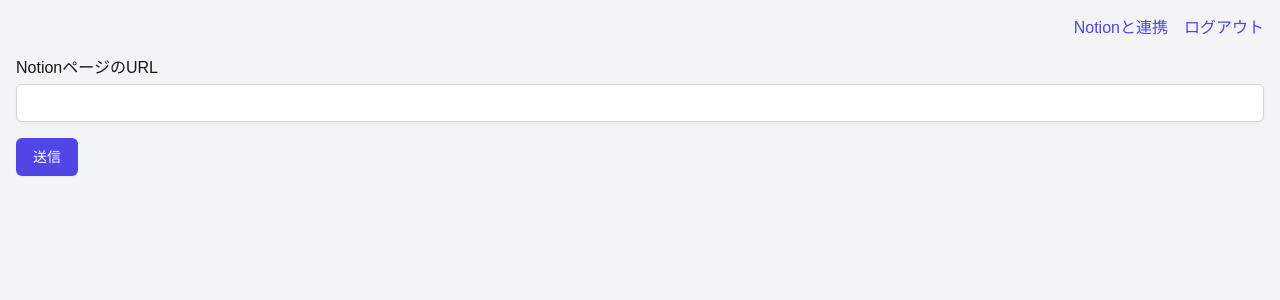
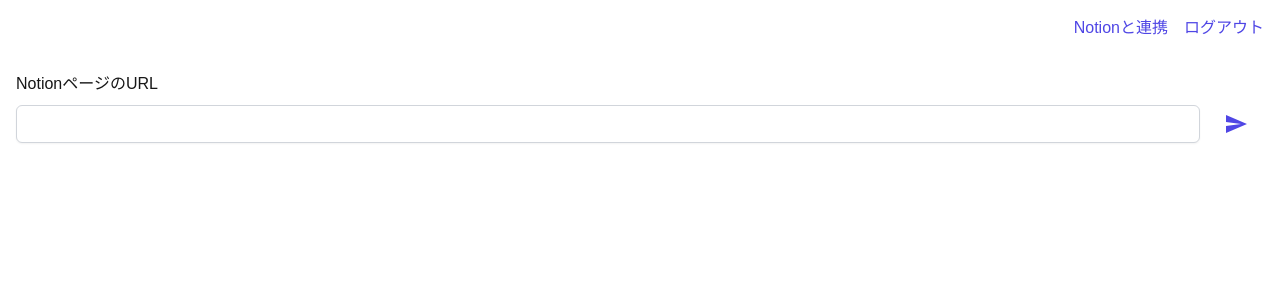
Before and after one commit to koyashimano/notion-to-md-next, a Next.js app: page / in a window 1280 px wide. Shown: the top 300 px of the page. Built offline with nearby package versions, Linux system fonts and the light colour scheme; no server answers.

Commit message:
Change layout

```diff
--- a/src/app/layout.tsx
+++ b/src/app/layout.tsx
@@ -14,7 +14,7 @@ export default function RootLayout({
 }>) {
   return (
     <html lang="ja">
-      <body className="bg-gray-100 p-4">
+      <body className="h-screen overflow-y-hidden">
         <NextAuthProvider>{children}</NextAuthProvider>
       </body>
     </html>
--- a/src/app/page.tsx
+++ b/src/app/page.tsx
@@ -5,6 +5,7 @@ import { notionToMarkdownAction } from "@/actions/notion_to_markdown";
 import MarkdownContent from "@/components/MarkdownContent";
 import { signOut, useSession } from "next-auth/react";
 import { useActionState } from "react";
+import { MdSend } from "react-icons/md";
 
 export default function Page() {
   const [state, action, isPending] = useActionState(notionToMarkdownAction, {});
@@ -13,8 +14,8 @@ export default function Page() {
   const result = state.result;
 
   return (
-    <div className="flex flex-col gap-4">
-      <div className="flex items-center justify-end gap-4 bg-gray-100">
+    <div className="flex h-full flex-col">
+      <div className="flex items-center justify-end gap-4 p-4">
         <form action={notionAuth}>
           <button
             type="submit"
@@ -31,26 +32,28 @@ export default function Page() {
           ログアウト
         </button>
       </div>
-      <form action={action} className="space-y-4">
+      <form action={action} className="space-y-4 p-4">
         <label className="block">
           NotionページのURL
-          <input
-            type="text"
-            name="url"
-            defaultValue={state.data?.url}
-            className="mt-1 block w-full rounded-md border border-gray-300 px-3 py-2 shadow-sm focus:border-indigo-500 focus:outline-none focus:ring-indigo-500 sm:text-sm"
-          />
+          <div className="mt-2 flex items-center gap-2">
+            <input
+              type="text"
+              name="url"
+              defaultValue={state.data?.url}
+              className="block flex-1 rounded-md border border-gray-300 px-3 py-2 shadow-sm focus:border-indigo-500 focus:outline-none focus:ring-indigo-500 sm:text-sm"
+            />
+            <button
+              type="submit"
+              className="px-4 py-2 text-sm font-medium text-indigo-600 hover:text-indigo-700 disabled:text-gray-400 disabled:opacity-50"
+              disabled={isPending}
+            >
+              <MdSend className="h-6 w-6" aria-label="送信" />
+            </button>
+          </div>
           {!isPending && state.errors?.url && (
             <p className="mt-2 text-sm text-red-600">{state.errors.url}</p>
           )}
         </label>
-        <button
-          type="submit"
-          className="inline-flex justify-center rounded-md border border-transparent bg-indigo-600 px-4 py-2 text-sm font-medium text-white shadow-sm hover:bg-indigo-700 focus:outline-none focus:ring-2 focus:ring-indigo-500 focus:ring-offset-2 disabled:bg-gray-400 disabled:opacity-50"
-          disabled={isPending}
-        >
-          送信
-        </button>
         {!isPending && state.errors?.noField && (
           <p className="mt-2 text-sm text-red-600">{state.errors.noField}</p>
         )}
--- a/src/components/MarkdownContent.tsx
+++ b/src/components/MarkdownContent.tsx
@@ -3,7 +3,7 @@
 import { htmlToPdf } from "@/actions/html_to_pdf";
 import Markdown from "@/components/Markdown";
 import { getHtml } from "@/utils";
-import { useEffect, useRef, useState } from "react";
+import { useRef, useState } from "react";
 import { FaDownload } from "react-icons/fa";
 
 type MarkdownContentProps = {
@@ -21,19 +21,6 @@ export default function MarkdownContent({
   const textareaRef = useRef<HTMLTextAreaElement>(null);
 
   const isFileNameValid = !/\.(md|pdf|html)$/i.test(fileName);
-
-  useEffect(() => {
-    const debounceTimeout = setTimeout(() => {
-      if (
-        textareaRef.current &&
-        textareaRef.current.scrollHeight > textareaRef.current.clientHeight
-      ) {
-        textareaRef.current.style.height = `${textareaRef.current.scrollHeight}px`;
-      }
-    }, 300);
-
-    return () => clearTimeout(debounceTimeout);
-  }, [markdown]);
 
   const downloadPdf = async () => {
     try {
@@ -97,7 +84,7 @@ export default function MarkdownContent({
 
   return (
     <>
-      <div className="flex items-start justify-between gap-2">
+      <div className="flex items-start justify-between gap-2 p-4">
         <div className="flex flex-1 flex-col gap-2">
           <label htmlFor="fileName">ファイル名</label>
           <input
@@ -140,15 +127,29 @@ export default function MarkdownContent({
           </button>
         </div>
       </div>
-      <div className="flex gap-4">
+      <div className="flex min-h-0 flex-1">
+        <div className="flex h-full w-full flex-1 flex-col">
+          <div className="border-b border-gray-300 p-4 pb-2">
+            <button className="rounded-md px-4 py-2 hover:bg-gray-50">
+              Markdown
+            </button>
+          </div>
           <textarea
             ref={textareaRef}
             value={markdown}
             onChange={(e) => setMarkdown(e.target.value)}
-          className="mb-4 w-full flex-1 resize-none rounded-md p-2 focus:outline-none focus:ring-0"
+            className="w-full flex-1 resize-none rounded-md p-4 focus:outline-none focus:ring-0"
           />
-        <div className="flex-1">
+        </div>
+        <div className="flex min-w-0 flex-1 flex-col">
+          <div className="border-b border-gray-300 p-4 pb-2">
+            <button className="rounded-md px-4 py-2 hover:bg-gray-50">
+              プレビュー
+            </button>
+          </div>
+          <div className="flex-1 overflow-y-auto">
             <Markdown ref={markdownRef} markdown={markdown} />
+          </div>
         </div>
       </div>
     </>
```
Lines whose indentation alone changed are shown as unchanged.
